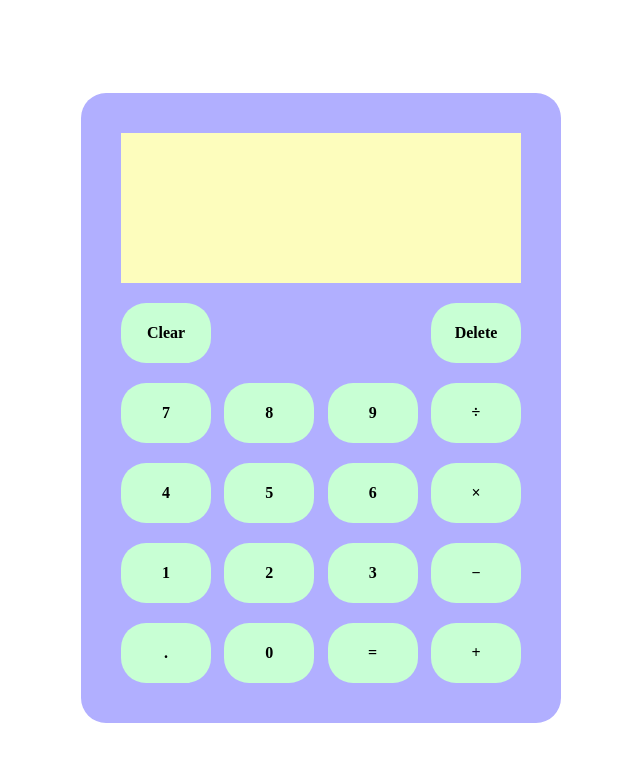
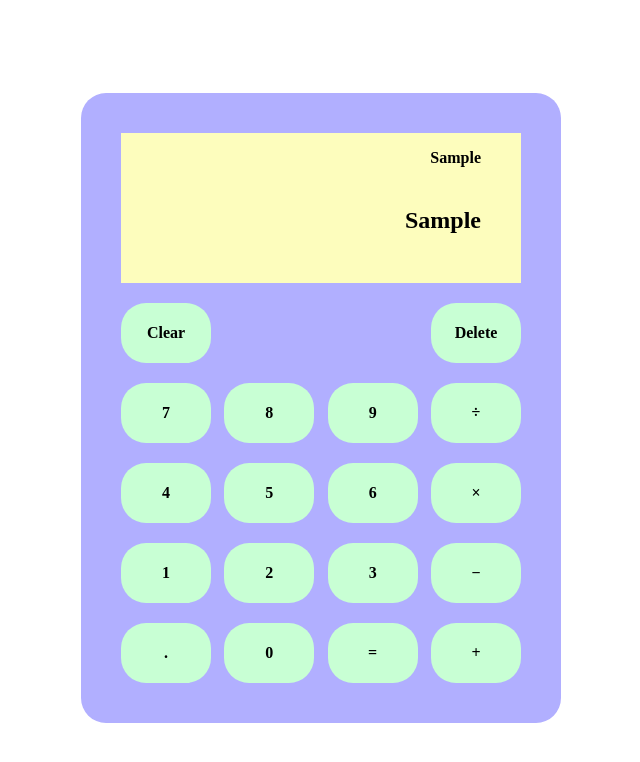
Before and after one commit to paulcaliguid/calculator, a plain HTML site: page index.html in a window 1280 px wide. Shown: the whole page, without its empty margins (319-959 px from the left). Drawn offline with Linux system fonts and the light colour scheme.

Commit message:
done with html and css

```diff
--- a/index.html
+++ b/index.html
@@ -11,6 +11,8 @@
 <body>
     <div id="outside-border">
         <div id="screen">
+            <p id="small-screen-text">Sample</p>
+            <p id="big-screen-text">Sample</p>
         </div>
         <div class="button-row">
             <div class="button" id="clear">Clear</div>
--- a/style.css
+++ b/style.css
@@ -20,6 +20,14 @@ body {
 #screen {
     background-color: #FDFDBD;
     height: 150px;
+    display: flex;
+    flex-direction: column;
+    text-align: end;
+    padding-right: 40px;
+}
+
+#big-screen-text {
+    font-size: x-large;
 }
 
 .button-row {
@@ -37,3 +45,11 @@ body {
     justify-content: center;
     border-radius: 25px;
 }
+
+.button:hover {
+    background-color: #547955
+}
+
+.button:active {
+  background-color: #163d17;
+}
```
